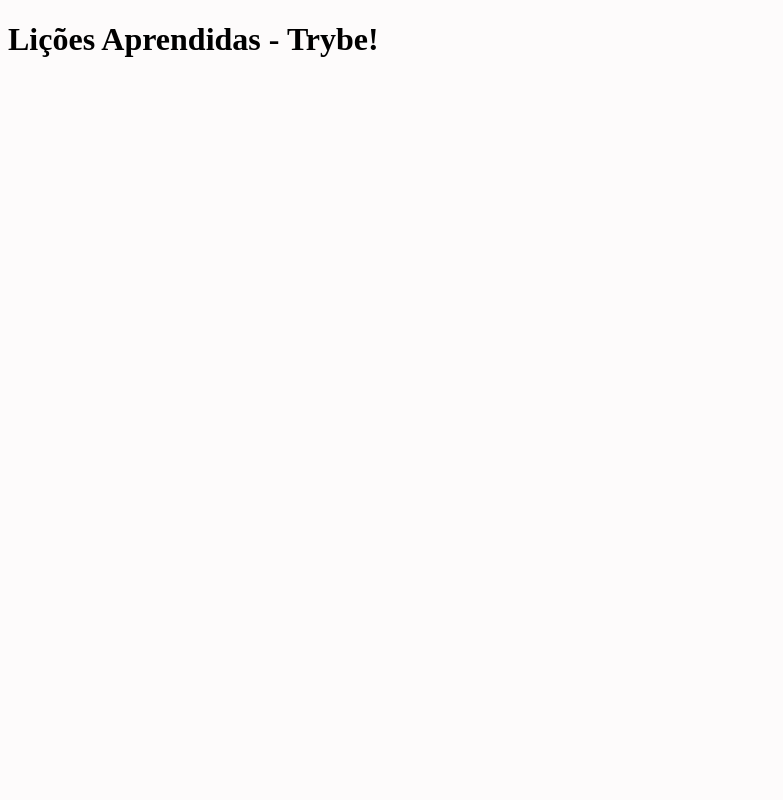
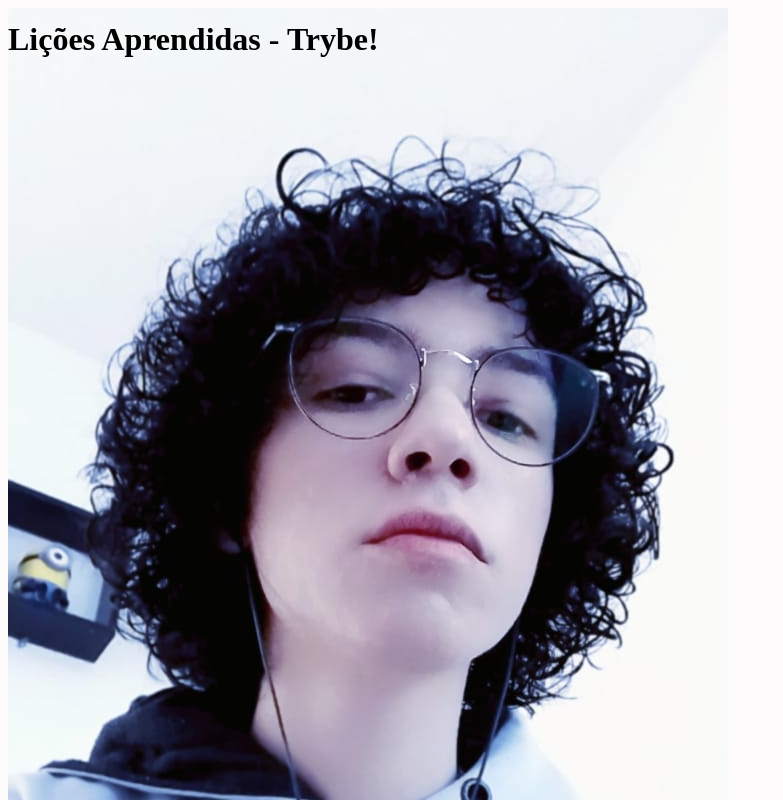
Before and after one commit to yurisalgado21/project-lessons-learned, a website: page index.html in a window 1280 px wide. Shown: the top 800 px of the page, without its empty margins (0-783 px from the left). Drawn offline with Linux system fonts and the light colour scheme.

Commit message:
Inclusão da minha foto na página

```diff
--- a/index.html
+++ b/index.html
@@ -11,5 +11,6 @@
     <header id="cabecalho">
         <h1 id="titulo">Lições Aprendidas - Trybe!</h1>
     </header>
+    <img id="minha_foto" src="./img/WhatsApp Image 2023-04-13 at 10.57.24.jpeg" alt="eu mesmo">
 </body>
 </html>
```
Also changed, not shown: img/WhatsApp Image 2023-04-13 at 10.57.24.jpeg (added).
